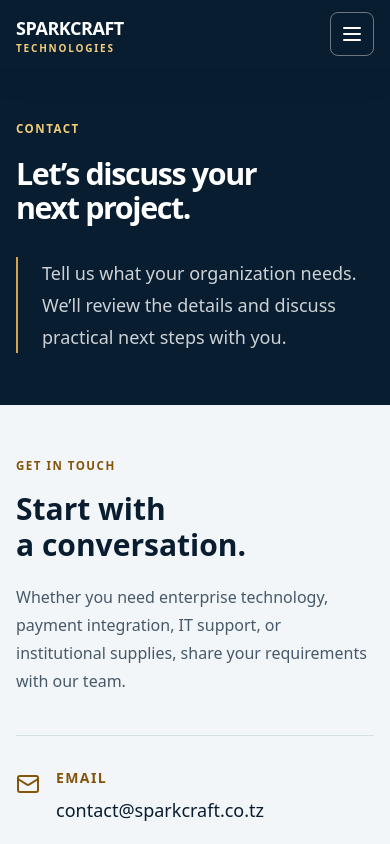
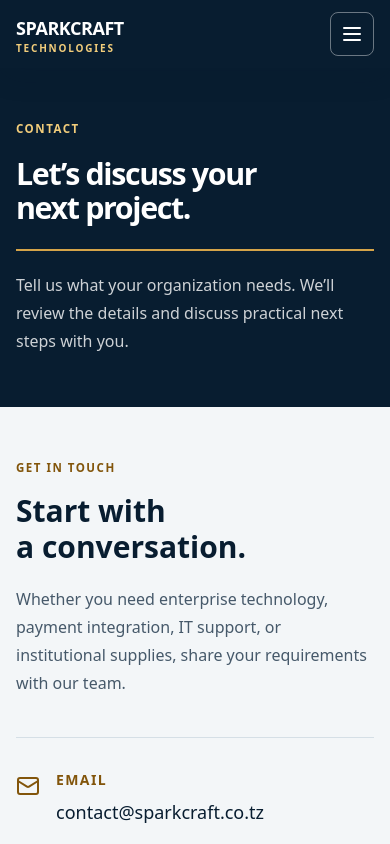
Before and after one commit to PHENOMVALENCE/sparkcraft, a Next.js app: page /contact in a window 390 px wide. Shown: the top 844 px of the page. Built offline with nearby package versions, Linux system fonts and the light colour scheme.

Commit message:
fix: improve responsive page intros

```diff
--- a/src/components/CorporatePageIntro.tsx
+++ b/src/components/CorporatePageIntro.tsx
@@ -4,8 +4,8 @@
 type Props = { eyebrow: string; title: string; description: string; action?: { label: string; href: string } };
 
 export default function CorporatePageIntro({ eyebrow, title, description, action }: Props) {
-  return <section className="corporate-page-hero"><div className="container-wide grid items-end gap-8 lg:grid-cols-[1.15fr_.85fr] lg:gap-20">
+  return <section className="corporate-page-hero"><div className="container-wide grid items-end gap-6 sm:gap-8 lg:grid-cols-[1.15fr_.85fr] lg:gap-20">
     <div><p className="corporate-kicker corporate-kicker-light">{eyebrow}</p><h1 className="corporate-title mt-5">{title}</h1></div>
-    <div className="border-l-2 border-[var(--sc-gold)] pl-6"><p className="text-lg leading-8 text-white/80">{description}</p>{action && <Link href={action.href} className="mt-6 inline-flex items-center gap-2 font-bold text-[var(--sc-gold-light)] hover:gap-3">{action.label}<ArrowUpRight size={18}/></Link>}</div>
+    <div className="border-t-2 border-[var(--sc-gold)] pt-5 sm:border-l-2 sm:border-t-0 sm:pl-6 sm:pt-0"><p className="text-base leading-7 text-white/80 sm:text-lg sm:leading-8">{description}</p>{action && <Link href={action.href} className="mt-6 inline-flex items-center gap-2 font-bold text-[var(--sc-gold-light)] hover:gap-3">{action.label}<ArrowUpRight size={18}/></Link>}</div>
   </div></section>;
 }
```
